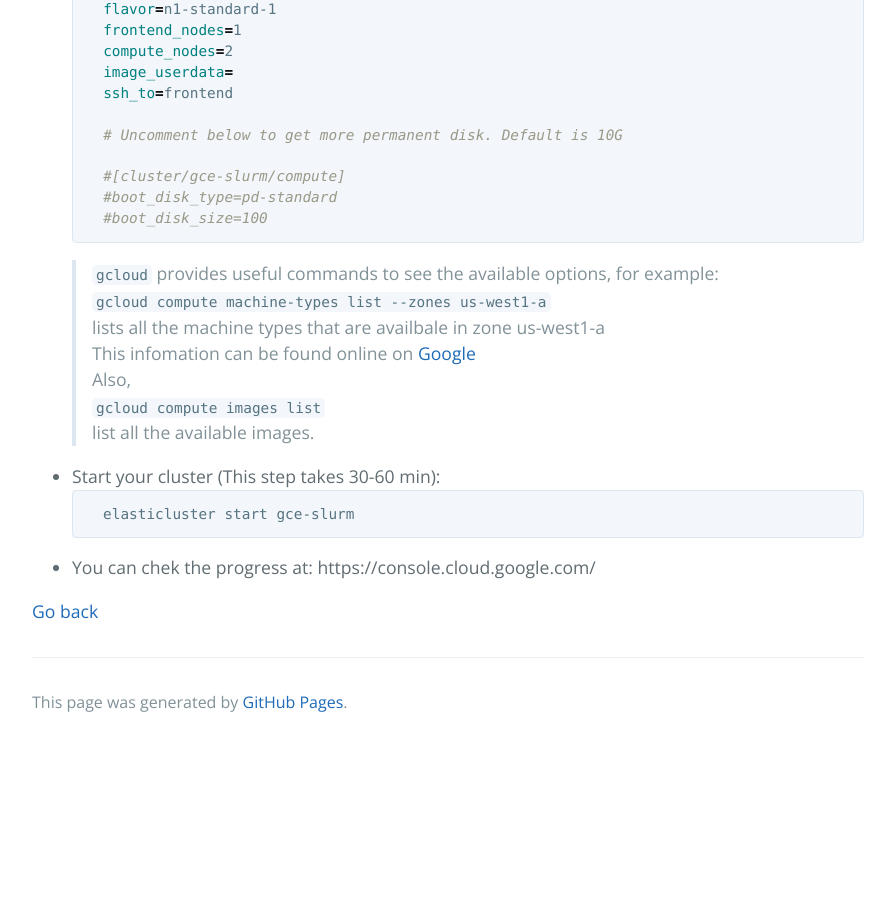
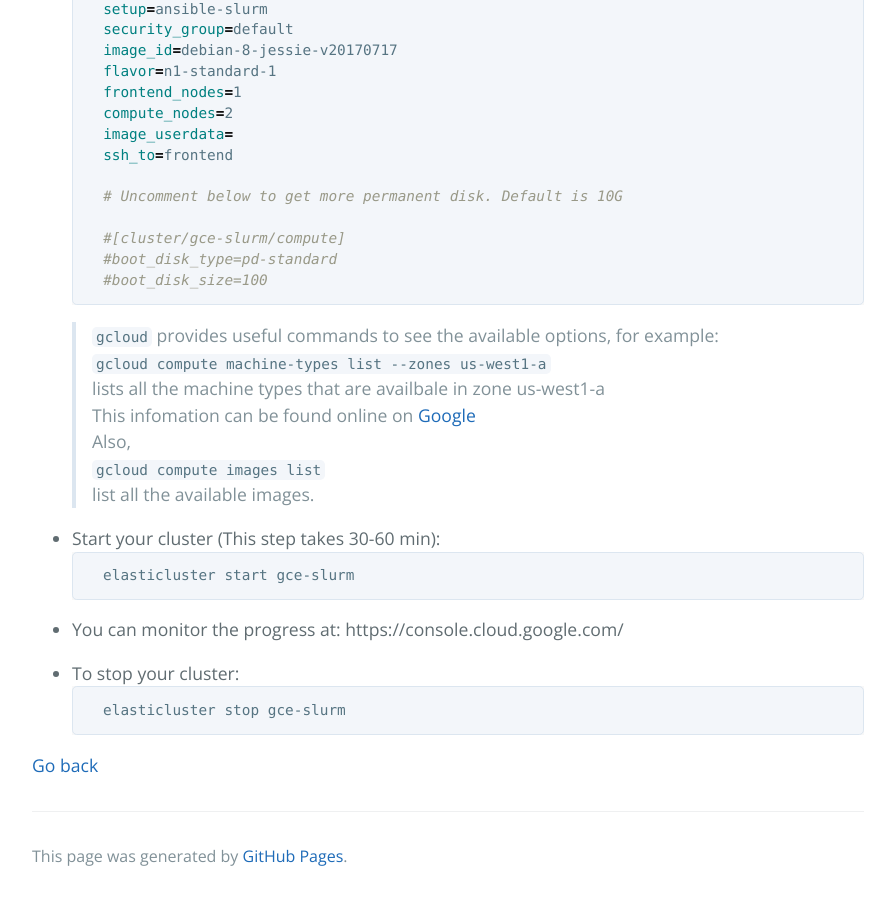
Before and after one commit to stats285/stats285.github.io, a Jekyll site: the page built from assets/assignments/02/assignment2.md, in a window 1280 px wide and 900 px high, scrolled down 3503 px. Shown: the whole window, without its empty margins (192-1087 px from the left). Built offline with Jekyll 4.4.1, drawn with Linux system fonts in a browser that asks for light colours; the repository's description, which GitHub fills in, is left out; our own code applies the rules of GitHub Pages for plain Markdown files; before the commit the page ends 4249 px from its top, so only the background shows below that; some of the changed text lies outside the part shown.

Commit message:
updated assignment

````diff
--- a/assets/assignments/02/assignment2.md
+++ b/assets/assignments/02/assignment2.md
@@ -154,9 +155,12 @@
     elasticluster start gce-slurm
     ```
 
-* You can chek the progress at: https://console.cloud.google.com/
+* You can monitor the progress at: https://console.cloud.google.com/
 
-
+* To stop your cluster:
+    ```bash
+    elasticluster stop gce-slurm
+    ```
 
 
 [Go back](https://stats285.github.io/assignments)
````
Also changed, not shown: other parts of assets/assignments/02/assignment2.md (+2 -1 lines).
